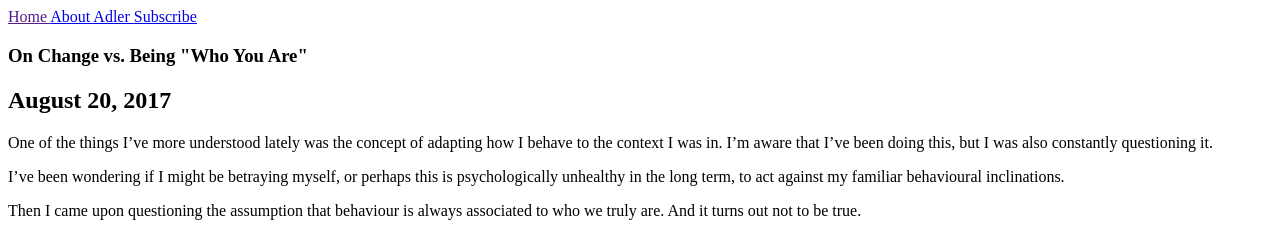
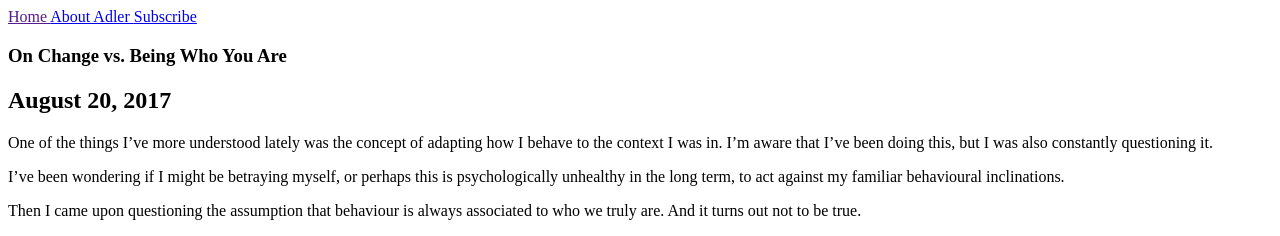
Before and after one commit to adlersantos/adlersantos.github.io, a Jekyll site: the page built from _posts/2017-08-20-changing-your-behaviour-not-who-you-are.md, in a window 1280 px wide. Shown: the top 236 px of the page. Built offline with Jekyll 4.4.1, drawn with Linux system fonts in a browser that asks for light colours; nearby versions of some CDN libraries.

```diff
--- a/_posts/2017-08-20-changing-your-behaviour-not-who-you-are.md
+++ b/_posts/2017-08-20-changing-your-behaviour-not-who-you-are.md
@@ -1,5 +1,5 @@
 ---
-title:  On Change vs. Being "Who You Are"
+title:  On Change vs. Being Who You Are
 date:   2017-08-20
 ---
 
```
